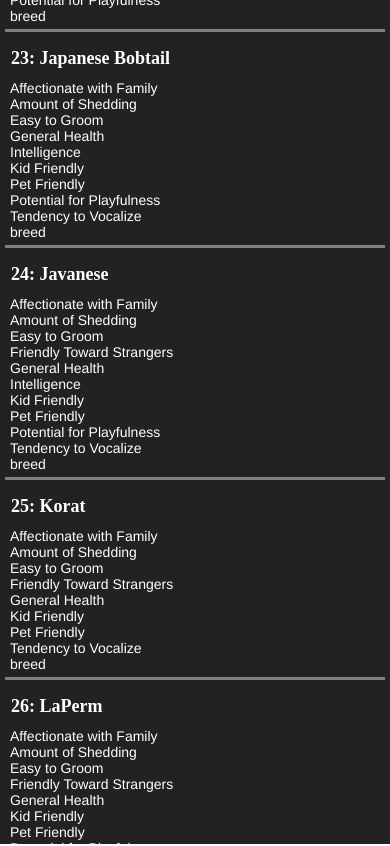
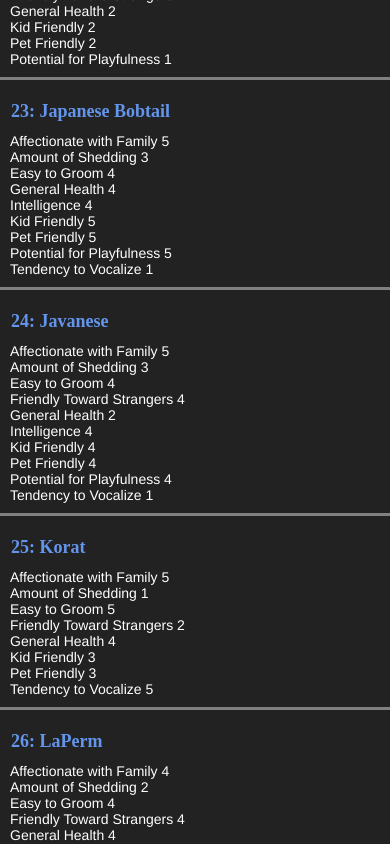
Before and after one commit to chrismlee26/mobile-by-breed, a React Native app: screen / in a window 390 px wide. Shown: the top 846 px of the page. Built offline with nearby package versions, Linux system fonts and the light colour scheme.

Commit message:
[add] title and kitty stats

```diff
--- a/App.js
+++ b/App.js
@@ -10,6 +10,7 @@ export default function App() {
     <SafeAreaView style={styles.container}>
       <View style={styles.itemContainer}>
         <StatusBar style="light" />
+        <Text style={styles.title}>MittensList 🐈</Text>
         <FlatList
           data={cats}
           ItemSeparatorComponent={(props) => {
@@ -41,6 +42,15 @@ const styles = StyleSheet.create({
   separator: {
     height: 3,
     backgroundColor: 'gray',
-    margin: 5,
+    marginVertical: 10,
   },
+  title: {
+    fontFamily: 'AvenirNext-Bold',
+    color: 'moccasin',
+    width: '100%',
+    fontWeight: 'bold',
+    fontSize: 36,
+    textAlign: 'center',
+    marginTop: 30,
+  }
 });
--- a/Item.js
+++ b/Item.js
@@ -4,14 +4,14 @@ import { View, Text, StyleSheet } from 'react-native'
 function Item(props) {
   const { data, index } = props
   const { breed } = data
-  const keys = Object.keys(data)
+  const keys = Object.keys(data).filter(key => key !== 'breed')
 
   return (
     <View>
       <Text style={styles.title}>{index}: {breed}</Text>
       {
         keys.map(key =>
-          <Text key={keys.index} style={styles.itemText}>{key}</Text>
+          <Text key={keys.index} style={styles.itemText}>{key} {data[key]}</Text>
         )
       }
     </View>
@@ -21,7 +21,7 @@ function Item(props) {
 const styles = StyleSheet.create({
   title: {
     fontFamily: 'AvenirNext-Bold',
-    color: 'white',
+    color: 'cornflowerblue',
     width: '100%',
     fontWeight: 'bold',
     fontSize: 18,
```
